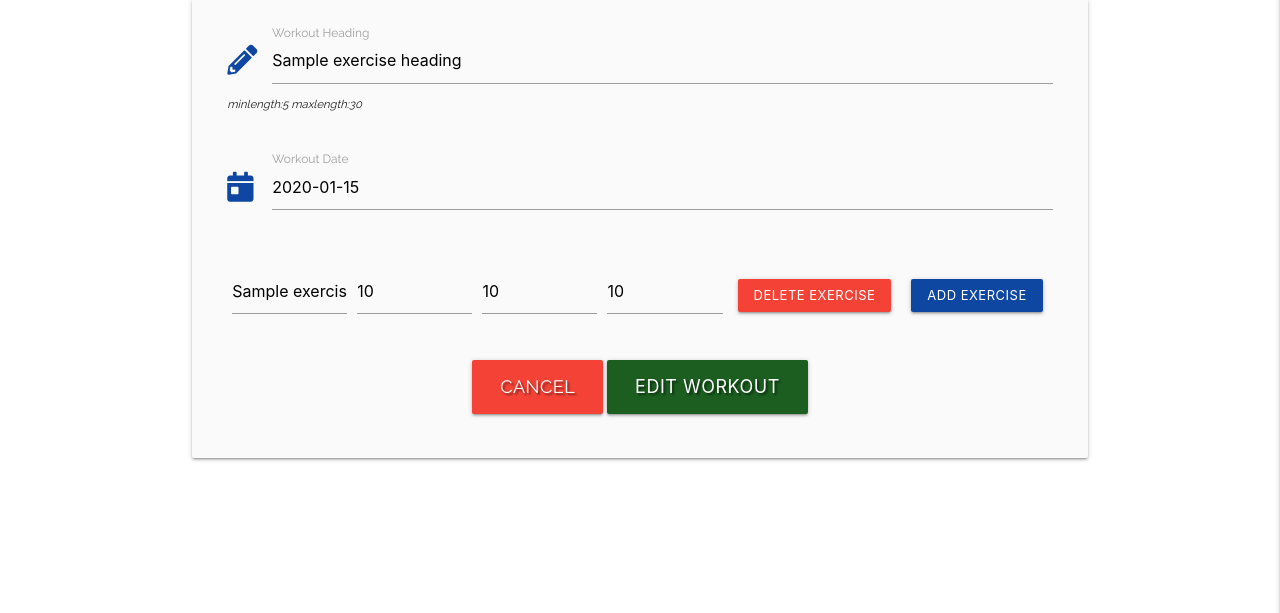
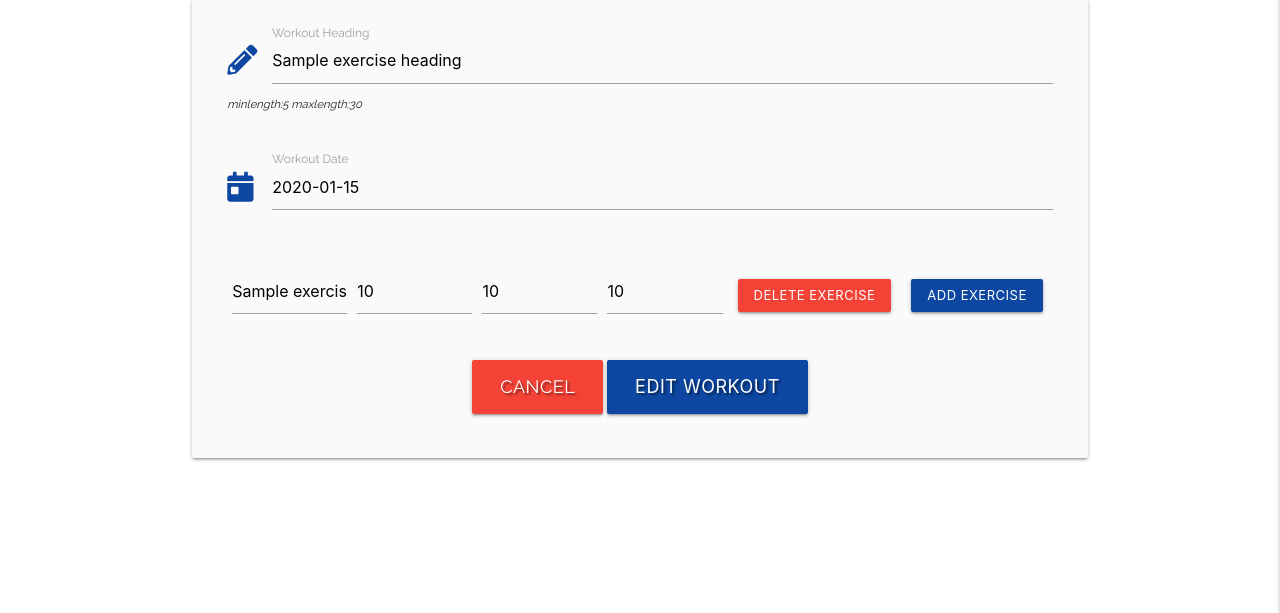
Before and after one commit to kylelawrencedev/gym-records-crud, a Flask app: template templates/edit_workout.html in a window 1280 px wide. Shown: the part 160-773 px from the top of the page. Run offline with Flask 2, Linux system fonts and the light colour scheme; the template is opened without the code that fills it: most values are stand-ins (such as "Sample title", 1, 10 or a date in 2020); some libraries are stand-ins or nearby versions.

Commit message:
Change colour of edit workout button

```diff
--- a/templates/edit_workout.html
+++ b/templates/edit_workout.html
@@ -71,7 +71,7 @@
                     <a class="btn-large red text-shadow" href="{{ url_for('get_overview') }}">
                         Cancel
                     </a>
-                    <button type="submit" class="btn-large green darken-4 text-shadow">
+                    <button type="submit" class="btn-large blue darken-4 text-shadow">
                         Edit Workout
                     </button>
                 </div>
```
